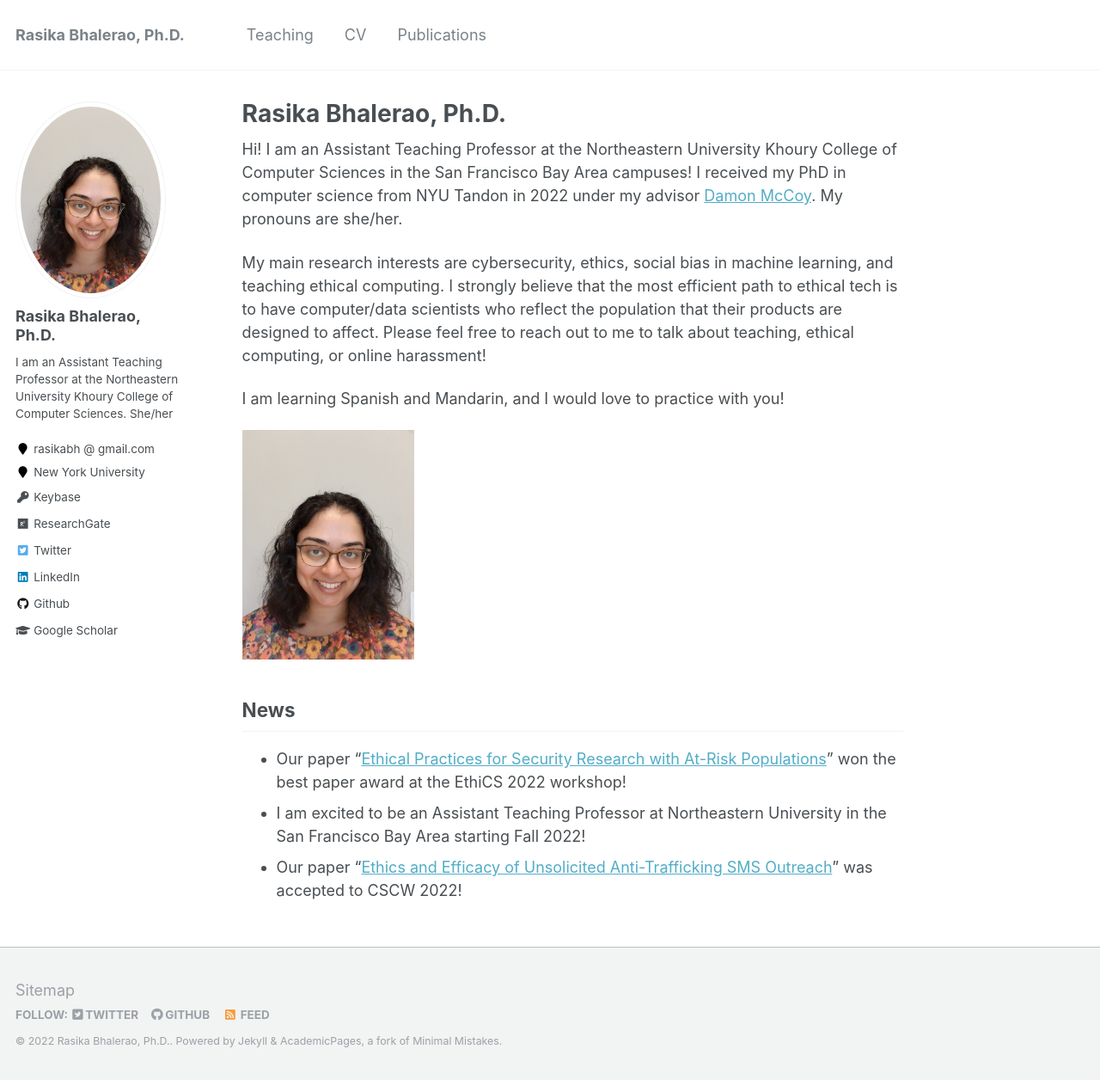
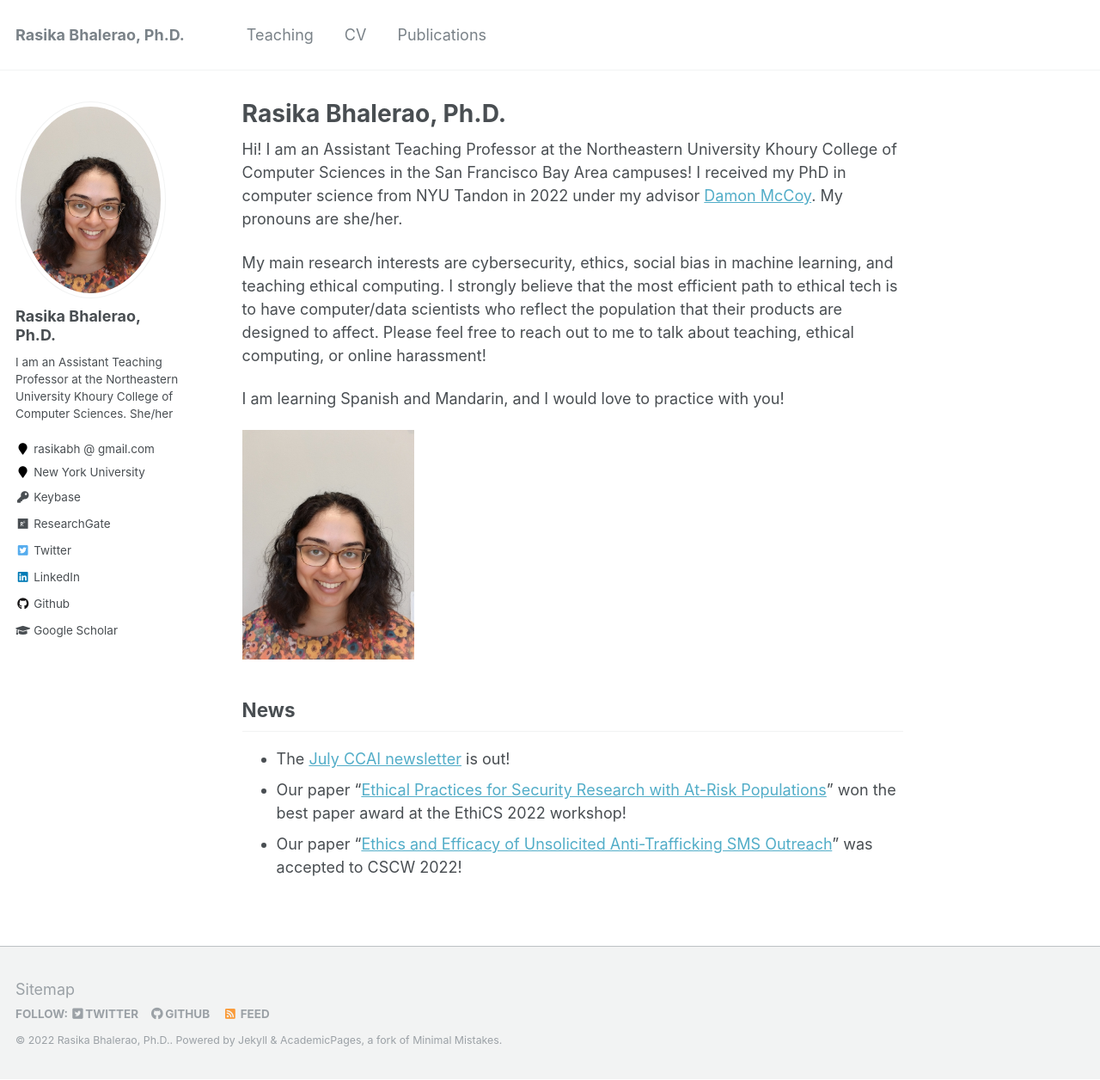
Before and after one commit to rasikabh/rasikabh.github.io, a Jekyll site: the page built from _pages/about.md, in a window 1280 px wide and 1256 px high. Shown: the whole window at 86% size. Built offline with Jekyll 4.4.1, drawn with Linux system fonts in a browser that asks for light colours.

Commit message:
Update about.md

```diff
--- a/_pages/about.md
+++ b/_pages/about.md
@@ -22,6 +22,6 @@ I am learning Spanish and Mandarin, and I would love to practice with you!
 
 ## News
 
+- The [July CCAI newsletter](http://eepurl.com/h6MdI5) is out!
 - Our paper "[Ethical Practices for Security Research with At-Risk Populations](https://elissaredmiles.com/research/ethics_2022.pdf)" won the best paper award at the EthiCS 2022 workshop!
-- I am excited to be an Assistant Teaching Professor at Northeastern University in the San Francisco Bay Area starting Fall 2022!
 - Our paper "[Ethics and Efficacy of Unsolicited Anti-Trafficking SMS Outreach](https://arxiv.org/abs/2202.09527)" was accepted to CSCW 2022!
```
